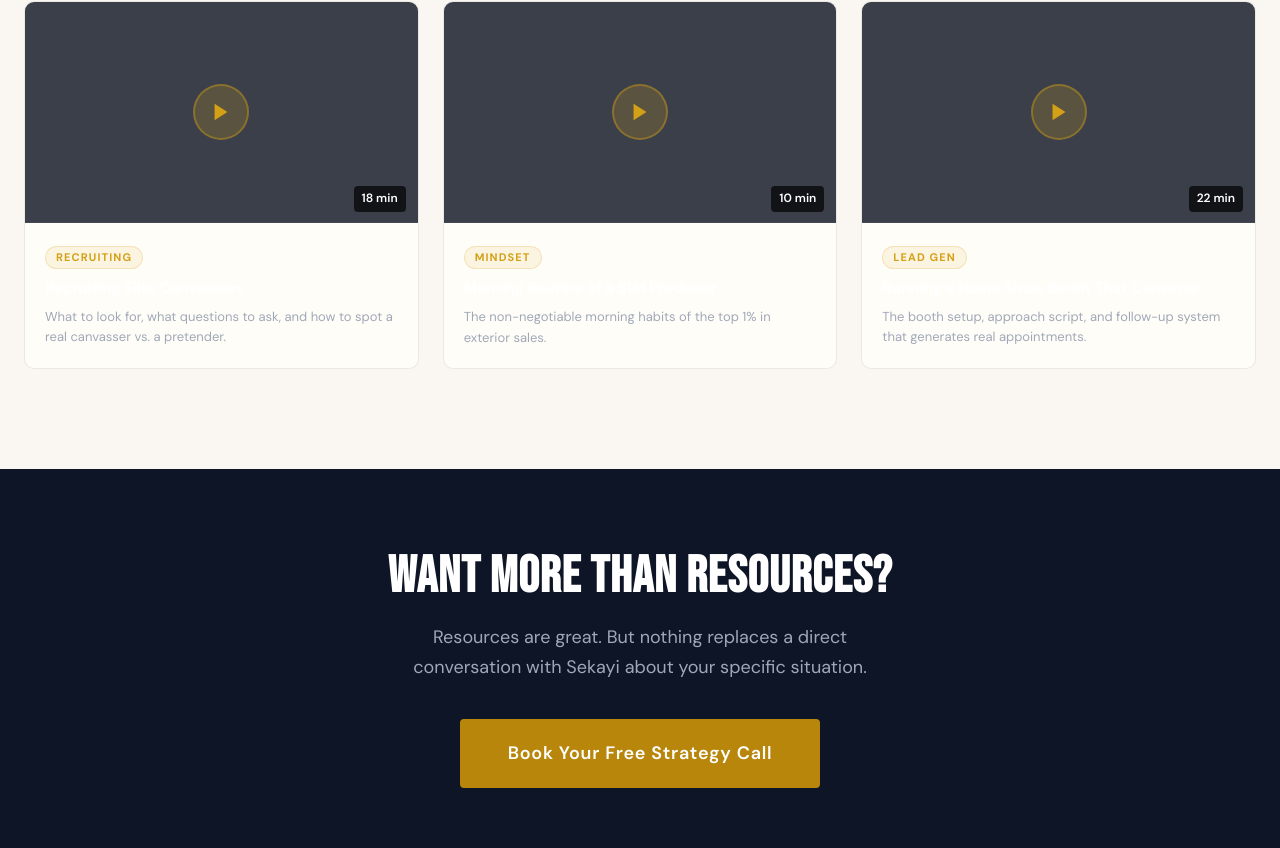
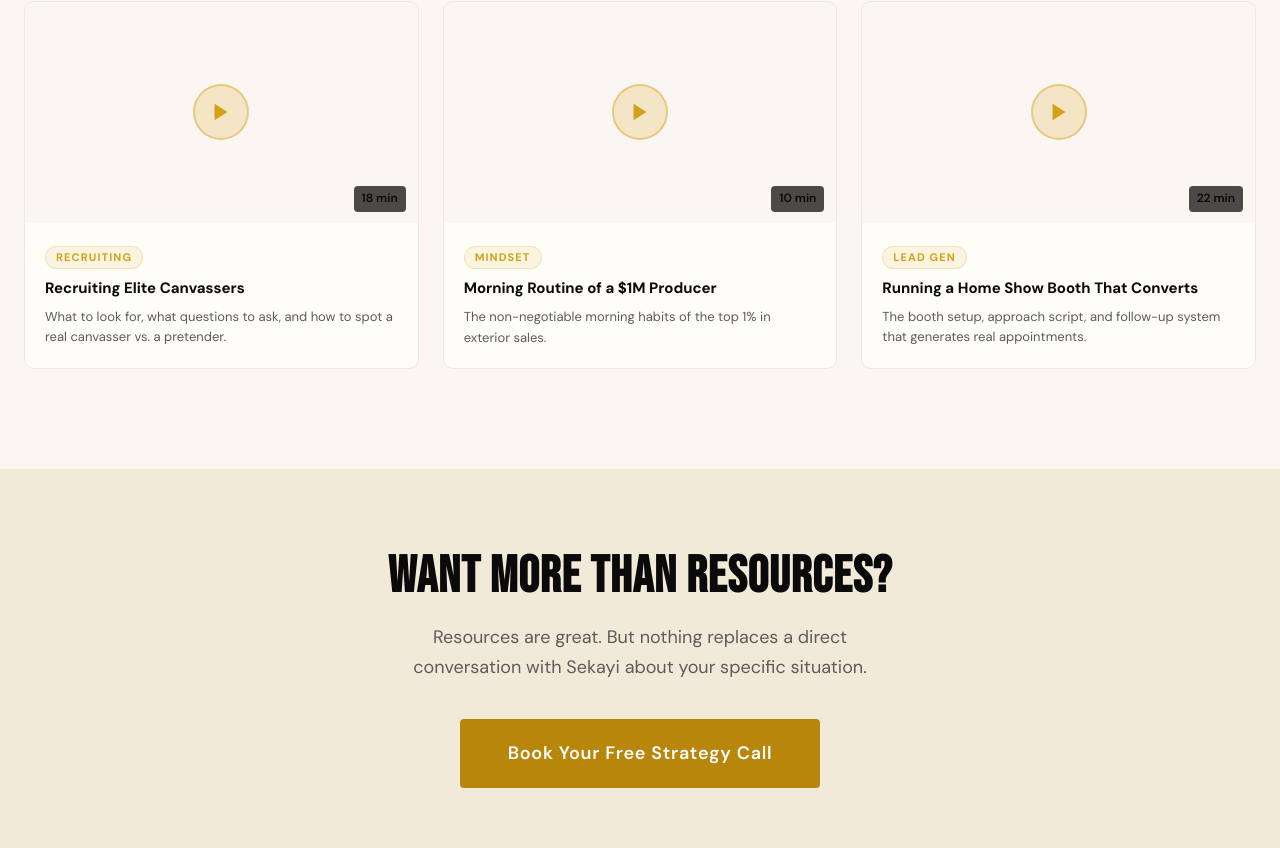
Before and after one commit to carter1911/Test, a React (Vite) app in the folder website/: page /resources in a window 1280 px wide. Shown: the part 4672-5520 px from the top of the page. Built offline with nearby package versions, Linux system fonts and the light colour scheme; a web font is replaced by a local one.

Commit message:
Fix Resources.jsx cream theme: video thumbnails and CTA section
Updated remaining dark color values in Resources page to match the
cream theme — video thumbnail bg, text colors, and CTA section background.

https://claude.ai/code/session_01AKnUSfrs2UmXb4utnVvjF3

```diff
--- a/website/src/pages/Resources.jsx
+++ b/website/src/pages/Resources.jsx
@@ -352,7 +352,7 @@ export default function Resources() {
                   cursor: 'pointer',
                 }}>
                   <div style={{
-                    background: 'rgba(10,15,30,0.8)',
+                    background: 'rgba(250,247,242,0.98)',
                     aspectRatio: '16/9',
                     display: 'flex',
                     alignItems: 'center',
@@ -374,7 +374,7 @@ export default function Resources() {
                         <polygon points="5 3 19 12 5 21 5 3"/>
                       </svg>
                     </div>
-                    <div style={{ position: 'absolute', bottom: '10px', right: '12px', background: 'rgba(0,0,0,0.7)', color: '#fff', fontSize: '12px', fontWeight: 600, padding: '3px 8px', borderRadius: '4px' }}>
+                    <div style={{ position: 'absolute', bottom: '10px', right: '12px', background: 'rgba(0,0,0,0.7)', color: '#0A0A0A', fontSize: '12px', fontWeight: 600, padding: '3px 8px', borderRadius: '4px' }}>
                       {vid.duration}
                     </div>
                   </div>
@@ -382,10 +382,10 @@ export default function Resources() {
                     <span style={{ background: 'rgba(212,160,23,0.1)', border: '1px solid rgba(212,160,23,0.2)', color: '#D4A017', fontSize: '11px', fontWeight: 700, letterSpacing: '0.1em', textTransform: 'uppercase', padding: '2px 10px', borderRadius: '100px', marginBottom: '10px', display: 'inline-block' }}>
                       {vid.tag}
                     </span>
-                    <h3 style={{ fontFamily: 'DM Sans, sans-serif', fontSize: '15px', fontWeight: 700, color: '#fff', marginBottom: '8px', lineHeight: 1.3 }}>
+                    <h3 style={{ fontFamily: 'DM Sans, sans-serif', fontSize: '15px', fontWeight: 700, color: '#0A0A0A', marginBottom: '8px', lineHeight: 1.3 }}>
                       {vid.title}
                     </h3>
-                    <p style={{ color: '#A0A8B8', fontSize: '13px', lineHeight: 1.6 }}>{vid.desc}</p>
+                    <p style={{ color: '#5C5C5C', fontSize: '13px', lineHeight: 1.6 }}>{vid.desc}</p>
                   </div>
                 </div>
               </ScrollReveal>
@@ -395,13 +395,13 @@ export default function Resources() {
       </section>
 
       {/* CTA */}
-      <section style={{ background: '#0D1526', padding: '80px 0' }}>
+      <section style={{ background: '#F2EAD8', padding: '80px 0' }}>
         <div className="container" style={{ textAlign: 'center' }}>
           <ScrollReveal>
-            <h2 className="display-md" style={{ color: '#fff', marginBottom: '16px' }}>
+            <h2 className="display-md" style={{ color: '#0A0A0A', marginBottom: '16px' }}>
               Want More Than Resources?
             </h2>
-            <p style={{ color: '#A0A8B8', fontSize: '18px', maxWidth: '520px', margin: '0 auto 36px', lineHeight: 1.7 }}>
+            <p style={{ color: '#5C5C5C', fontSize: '18px', maxWidth: '520px', margin: '0 auto 36px', lineHeight: 1.7 }}>
               Resources are great. But nothing replaces a direct conversation with Sekayi about your specific situation.
             </p>
             <Link to="/contact" className="btn btn-gold btn-lg">Book Your Free Strategy Call</Link>
```
